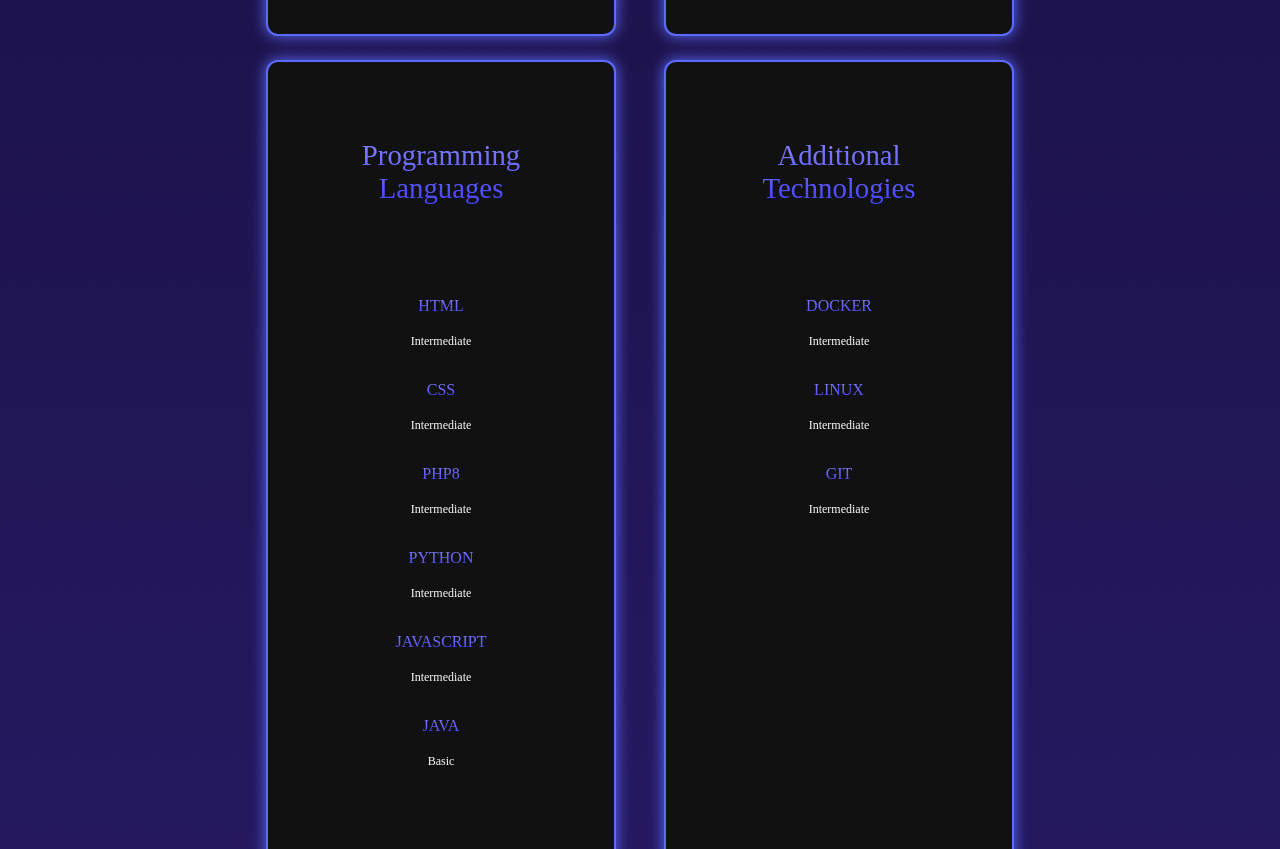
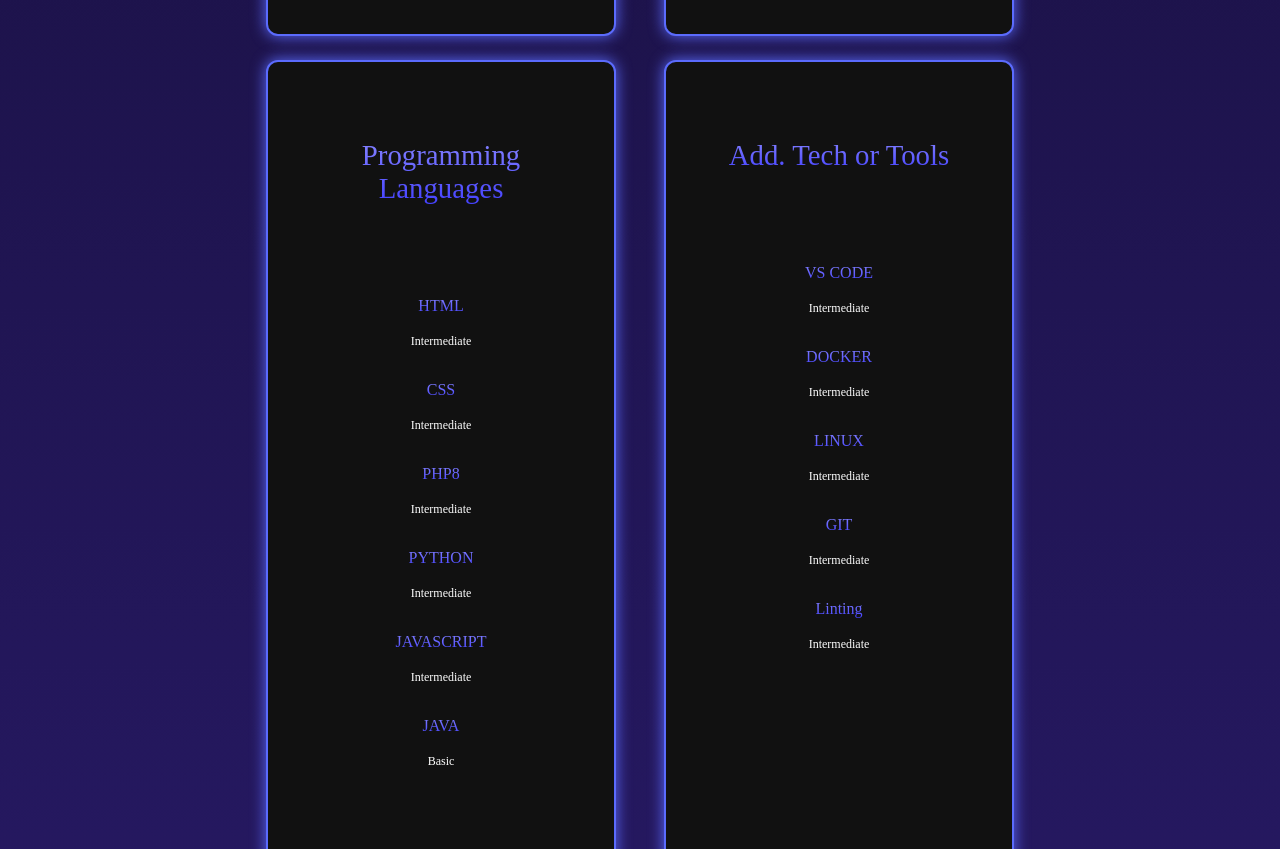
Before and after one commit to DontStopPrograming/portfolio2024, a React (Vite) app: page / in a window 1280 px wide. Shown: the part 3400-4249 px from the top of the page. Built offline with nearby package versions, Linux system fonts and the light colour scheme.

Commit message:
completing skills

```diff
--- a/src/App.jsx
+++ b/src/App.jsx
@@ -13,7 +13,8 @@ import { Footer } from './components/footer/Footer'
 import { ScrollUp } from './components/scrollup/ScrollUp'
 const App = () => {
   const locale = 'en'
-  return (
+
+ return (
     <IntlProvider locale = {locale} defaultLocale = {locale}>
       <>
       <Header />
--- a/src/components/skills/Frontend.jsx
+++ b/src/components/skills/Frontend.jsx
@@ -1,3 +1,4 @@
+import { FormattedMessage } from 'react-intl'
 
 export const Frontend = () => {
   return (
@@ -13,7 +14,7 @@ export const Frontend = () => {
                     <i className ='bx bx-badge-check' ></i>
 
                     <div>
-                        <h3 className = 'skills__name'> REACT JS </h3>
+                        <h3 className = 'skills__name'> <FormattedMessage id = "react" /> </h3>
                         <span className = 'skills__level'> Intermediate </span>
                     </div>
                     </div>
--- a/src/components/skills/OtherTechnologies.jsx
+++ b/src/components/skills/OtherTechnologies.jsx
@@ -1,37 +1,58 @@
 export const OtherTechnologies = () => {
     return (
-    <div className = 'skills__content'>
-            <h3 className = 'skills__title'> Additional Technologies </h3>
+        <div className='skills__content'>
+            <h3 className='skills__title'> Add. Tech or Tools </h3>
 
-            <div className = 'skills__box'>
-                <div className = 'skills__group'>
-                    <div className = 'skills__data'>
+            <div className='skills__box'>
+                <div className='skills__group'>
+
+                    <div className='skills__data'>
                         <i className='bx bx-check-square'></i>
 
                         <div>
 
-                        <h3 className = 'skills__name'> DOCKER </h3>
-                        <span className = 'skills__level'> Intermediate </span>
+                            <h3 className='skills__name'> VS CODE </h3>
+                            <span className='skills__level'> Intermediate </span>
                         </div>
                     </div>
 
-                    <div className = 'skills__data'>
+                    <div className='skills__data'>
                         <i className='bx bx-check-square'></i>
 
                         <div>
 
-                        <h3 className = 'skills__name'> LINUX </h3>
-                        <span className = 'skills__level'> Intermediate </span>
+                            <h3 className='skills__name'> DOCKER </h3>
+                            <span className='skills__level'> Intermediate </span>
                         </div>
                     </div>
 
-                    <div className = 'skills__data'>
+                    <div className='skills__data'>
                         <i className='bx bx-check-square'></i>
 
                         <div>
 
-                        <h3 className = 'skills__name'> GIT </h3>
-                        <span className = 'skills__level'> Intermediate </span>
+                            <h3 className='skills__name'> LINUX </h3>
+                            <span className='skills__level'> Intermediate </span>
+                        </div>
+                    </div>
+
+                    <div className='skills__data'>
+                        <i className='bx bx-check-square'></i>
+
+                        <div>
+
+                            <h3 className='skills__name'> GIT </h3>
+                            <span className='skills__level'> Intermediate </span>
+                        </div>
+                    </div>
+
+                    <div className='skills__data'>
+                        <i className='bx bx-check-square'></i>
+
+                        <div>
+
+                            <h3 className='skills__name'> Linting </h3>
+                            <span className='skills__level'> Intermediate </span>
                         </div>
                     </div>
 
--- /dev/null
+++ b/src/translations/en.json
@@ -0,0 +1,3 @@
+{
+    "react": "REACT JS"
+}
```
Also changed, not shown: src/components/header/Header.jsx (+4 -3 lines). Lines whose indentation alone changed are shown as unchanged.
